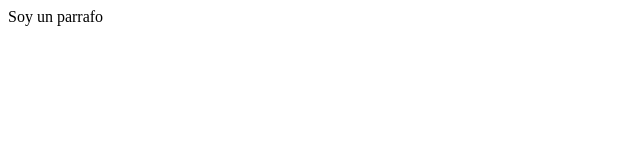
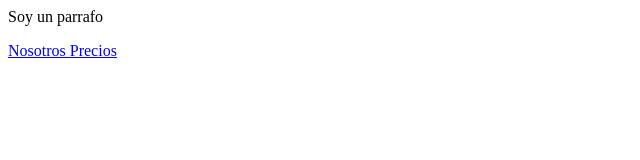
Before and after one commit to rodolforni/proyectog41, a plain HTML site: page index.html in a window 1280 px wide. Shown: the whole page, without its empty margins (0-640 px from the left). Drawn offline with Linux system fonts and the light colour scheme.

Commit message:
etiquetas a en index

```diff
--- a/index.html
+++ b/index.html
@@ -1 +1,4 @@
 <p> Soy un parrafo </p>
+
+<a href="nosotros.html"> Nosotros </a>
+<a href="precios.html"> Precios </a>
```
